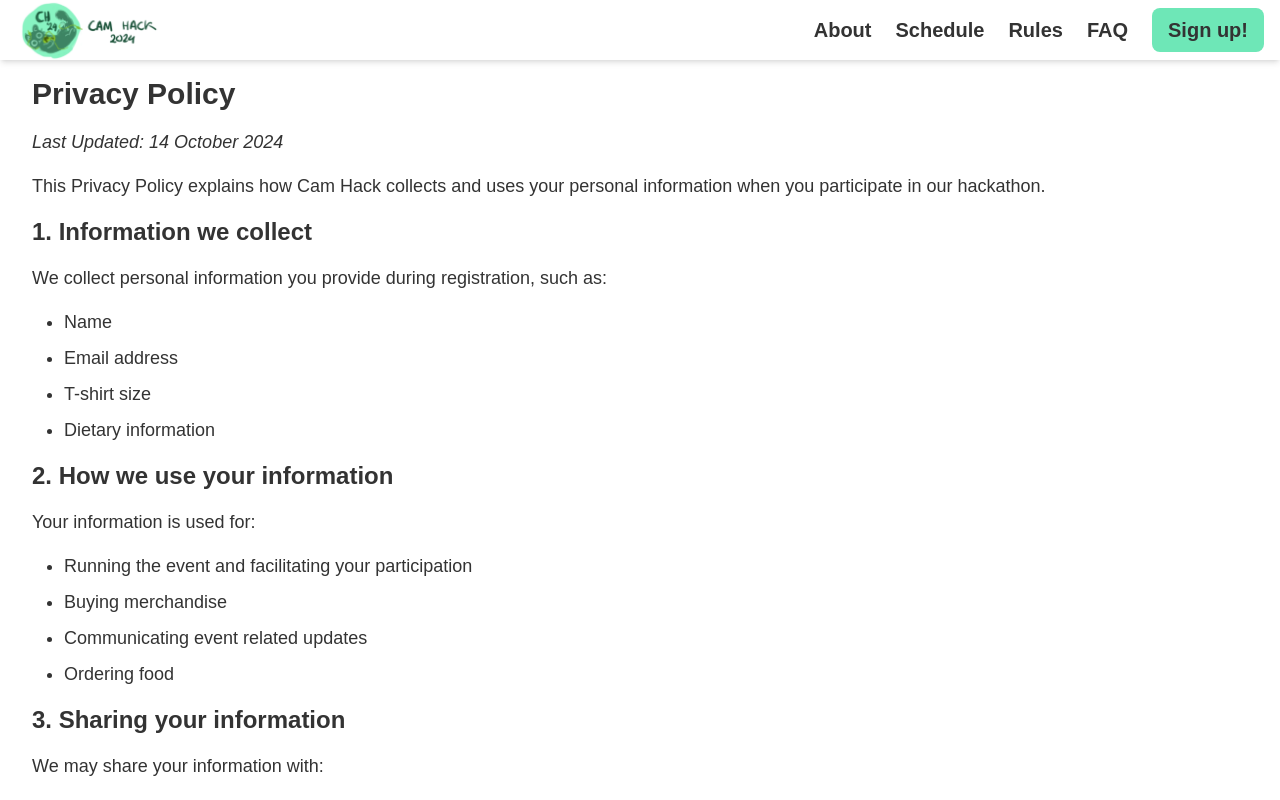
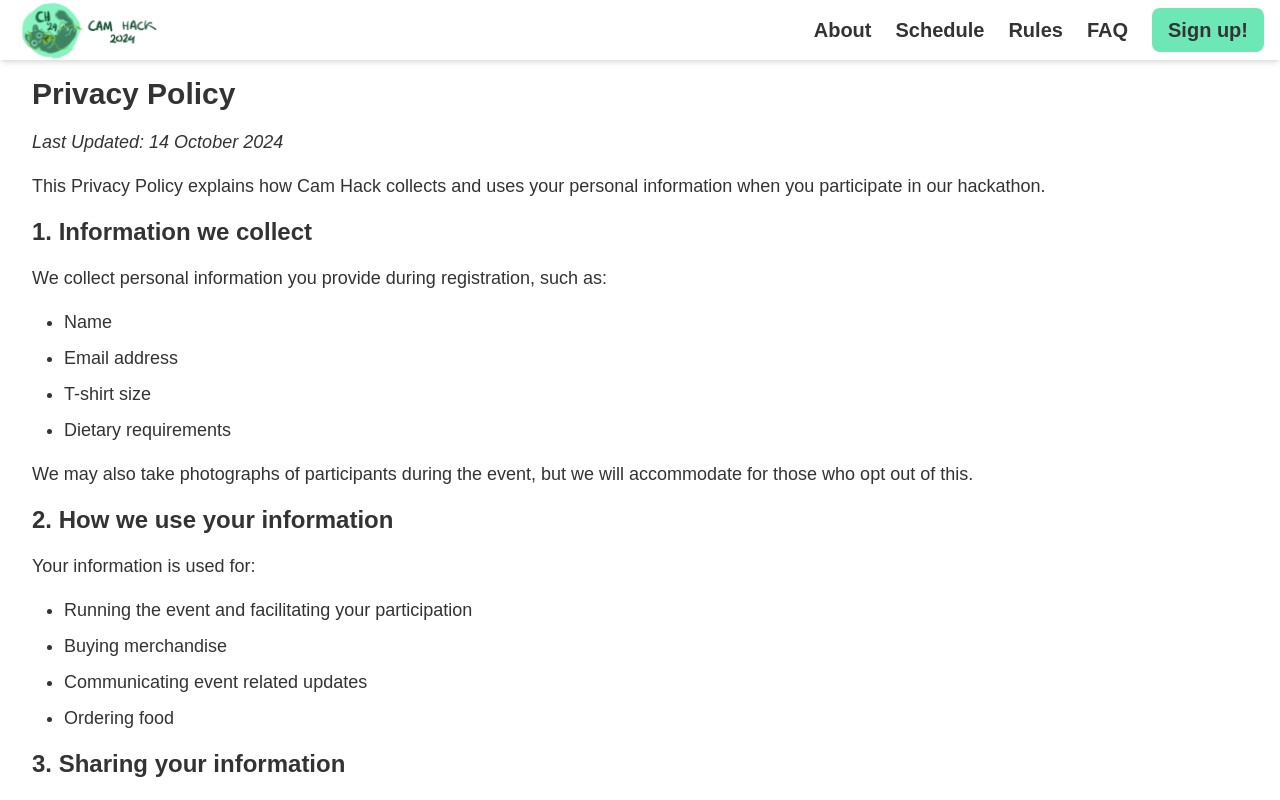
Before and after one commit to IntGrah/camhack, a SvelteKit app: page /privacy-policy in a window 1280 px wide. Shown: the top 800 px of the page. Built offline with nearby package versions, Linux system fonts and the light colour scheme; a web font is replaced by a local one.

Commit message:
Photography consent notice

```diff
--- a/src/routes/privacy-policy/+page.svelte
+++ b/src/routes/privacy-policy/+page.svelte
@@ -23,8 +23,12 @@
             <li>Name</li>
             <li>Email address</li>
             <li>T-shirt size</li>
-            <li>Dietary information</li>
+            <li>Dietary requirements</li>
         </ul>
+        <p>
+            We may also take photographs of participants during the event, but
+            we will accommodate for those who opt out of this.
+        </p>
         <h3>2. How we use your information</h3>
         <p>Your information is used for:</p>
         <ul class="pl-8 list-disc">
```
